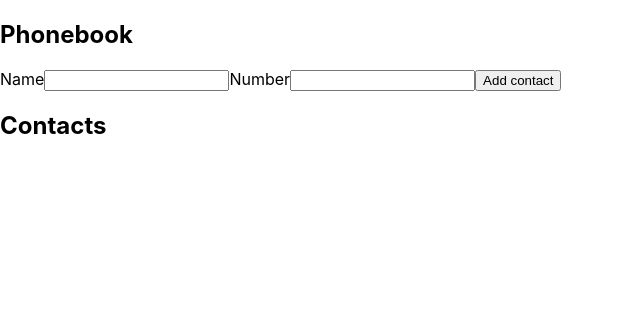
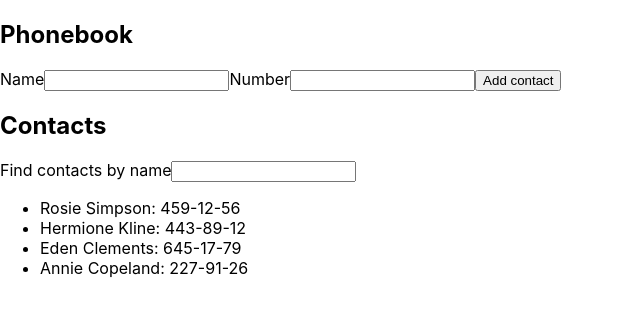
Before and after one commit to OlgaMykhailova/goit-react-hw-02-phonebook, a React (Create React App) app: page / in a window 1280 px wide. Shown: the top 316 px of the page, without its empty margins (0-640 px from the left). Built offline with nearby package versions, Linux system fonts and the light colour scheme.

Commit message:
added Step3

```diff
--- a/src/components/App.jsx
+++ b/src/components/App.jsx
@@ -4,18 +4,18 @@
 import { Component } from 'react';
 import { Formik, Form, Field, ErrorMessage } from 'formik';
 
-const initialValues = {
-  name: '',
-  number: '',
-};
-
 export class App extends Component {
   state = {
-    contacts: [],
+    contacts: [
+      { id: 'id-1', name: 'Rosie Simpson', number: '459-12-56' },
+      { id: 'id-2', name: 'Hermione Kline', number: '443-89-12' },
+      { id: 'id-3', name: 'Eden Clements', number: '645-17-79' },
+      { id: 'id-4', name: 'Annie Copeland', number: '227-91-26' },
+    ],
+    filter: '',
     name: '',
     number: '',
   };
-
 
   addContact = (values, actions) => {
     const newContact = {
@@ -29,16 +29,26 @@
     actions.resetForm();
   };
 
-  handleSubmit = (values, actions) => {
-    console.log(values, actions);
-    actions.resetForm();
+  changeFilter = e => {
+    this.setState({ filter: e.target.value });
+  };
+
+  getVisibleContacts = () => {
+    const contactList = this.state.contacts;
+    const normalizedFilter = this.state.filter.toLowerCase();
+
+    return contactList.filter(contact =>
+      contact.name.toLowerCase().includes(normalizedFilter)
+    );
   };
 
   render() {
+    const visibleContacts = this.getVisibleContacts();
+
     return (
       <div>
         <h2>Phonebook</h2>
-        <Formik initialValues={initialValues} onSubmit={this.addContact}>
+        <Formik initialValues={this.state} onSubmit={this.addContact}>
           <Form>
             <label>
               <span>Name</span>
@@ -54,8 +64,18 @@
           </Form>
         </Formik>
         <h2>Contacts</h2>
+
+        <label>
+          <span>Find contacts by name</span>
+          <input type="text" name="filter" onChange={this.changeFilter}></input>
+        </label>
+
         <ul>
-      {this.state.contacts.map(contact => (<li key={contact.id}>{contact.name}: {contact.number}</li>))}
+          {visibleContacts.map(contact => (
+            <li key={contact.id}>
+              {contact.name}: {contact.number}
+            </li>
+          ))}
         </ul>
       </div>
     );
```
